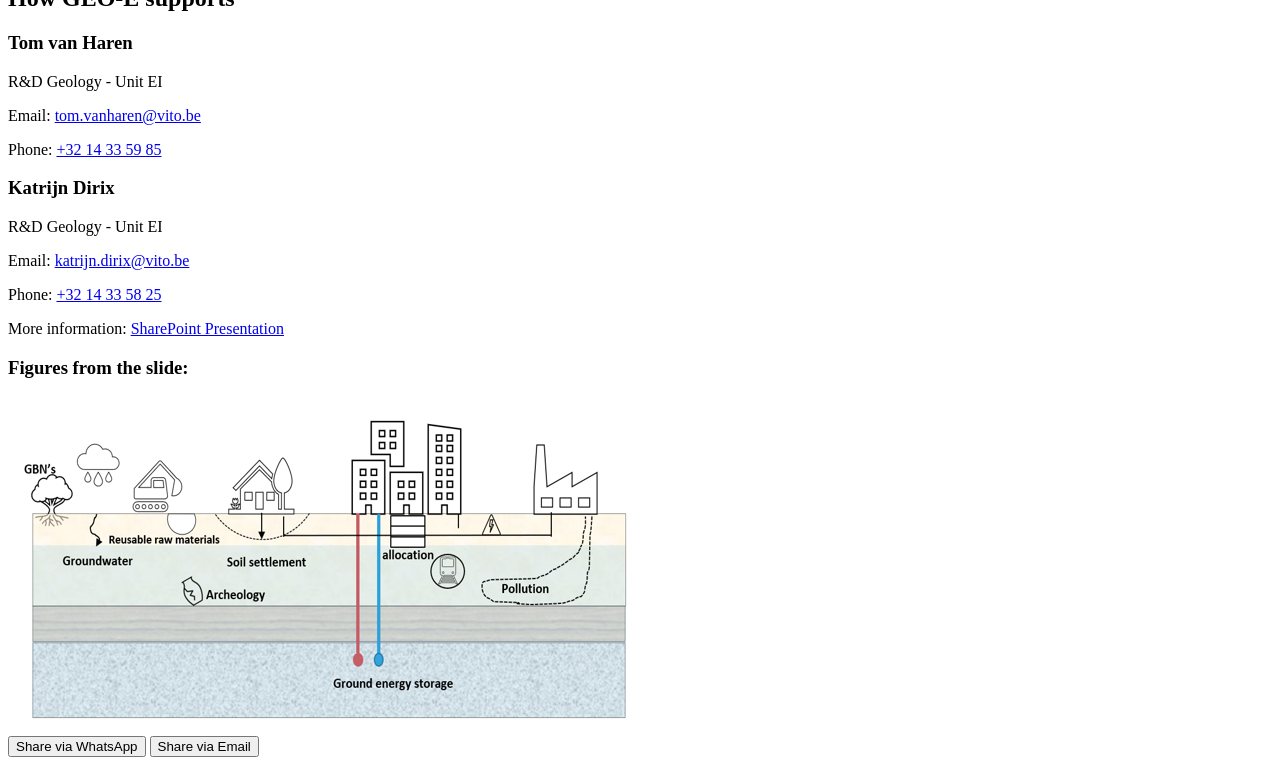
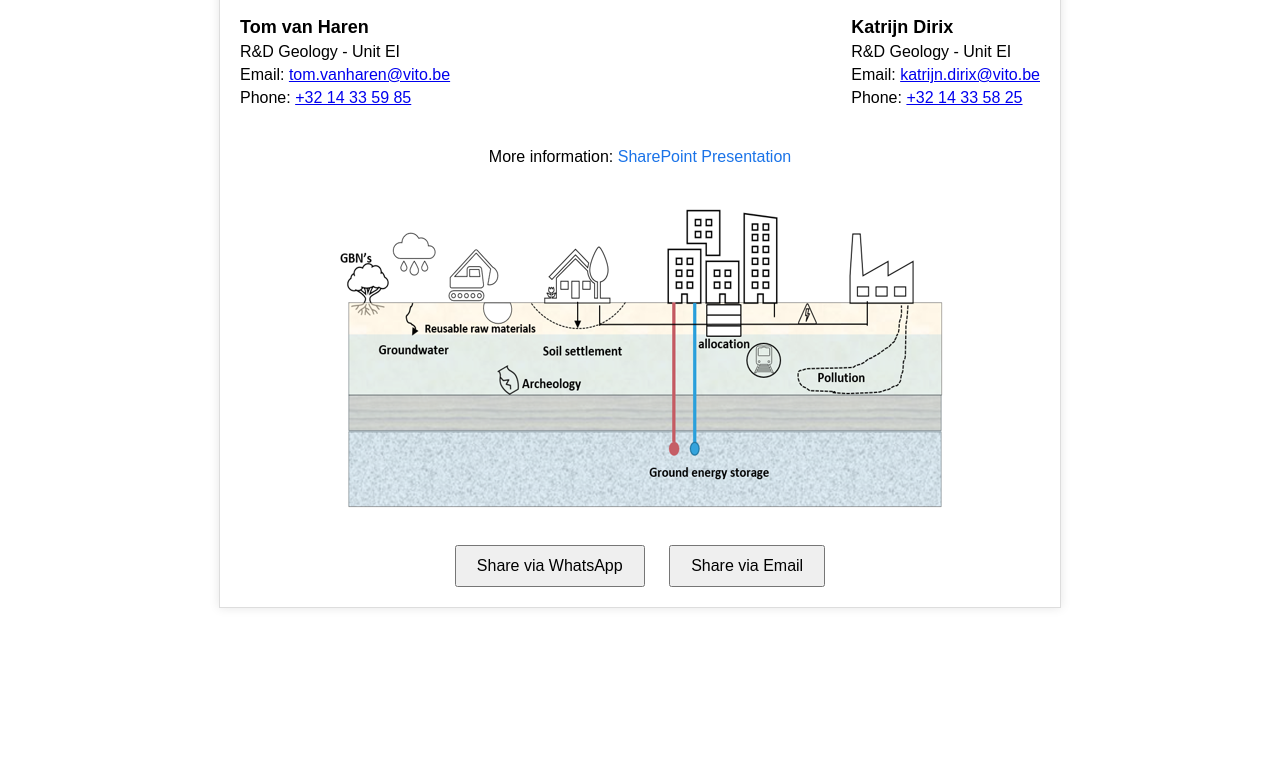
Before and after one commit to tvh16/shallow-subsurface-info, a plain HTML site: page index.html in a window 1280 px wide. Shown: the part 95-860 px from the top of the page. After the commit the page ends 800 px from the top, so only its background shows below. Drawn offline with Linux system fonts and the light colour scheme.

Commit message:
Update index.html

```diff
--- a/index.html
+++ b/index.html
@@ -4,33 +4,100 @@
     <meta charset="UTF-8">
     <meta name="viewport" content="width=device-width, initial-scale=1.0">
     <title>The Shallow Subsurface</title>
+    <style>
+        body {
+            font-family: Arial, sans-serif;
+            margin: 0;
+            padding: 20px;
+            display: flex;
+            flex-direction: column;
+            align-items: center;
+        }
+        .container {
+            max-width: 800px;
+            width: 100%;
+            border: 1px solid #ddd;
+            padding: 20px;
+            box-shadow: 0 0 10px rgba(0, 0, 0, 0.1);
+        }
+        .title {
+            text-align: center;
+            font-size: 24px;
+            font-weight: bold;
+        }
+        .subtitle {
+            text-align: center;
+            font-size: 20px;
+            margin-bottom: 20px;
+        }
+        .contact {
+            margin-bottom: 20px;
+        }
+        .contact h3 {
+            margin: 0;
+            font-size: 18px;
+        }
+        .contact p {
+            margin: 5px 0;
+        }
+        .contact-info {
+            display: flex;
+            justify-content: space-between;
+        }
+        .link {
+            text-align: center;
+            margin-bottom: 20px;
+        }
+        .link a {
+            color: #1a73e8;
+            text-decoration: none;
+        }
+        .link a:hover {
+            text-decoration: underline;
+        }
+        .image-container {
+            text-align: center;
+            margin-bottom: 20px;
+        }
+        .share-buttons {
+            text-align: center;
+        }
+        .share-buttons button {
+            margin: 0 10px;
+            padding: 10px 20px;
+            font-size: 16px;
+            cursor: pointer;
+        }
+    </style>
 </head>
 <body>
-    <h1>The Shallow Subsurface</h1>
-    <h2>How GEO-E supports</h2>
-    <div>
+    <div class="container">
+        <div class="title">The Shallow Subsurface</div>
+        <div class="subtitle">How GEO-E supports</div>
+        <div class="contact-info">
+            <div class="contact">
                 <h3>Tom van Haren</h3>
                 <p>R&D Geology - Unit EI</p>
                 <p>Email: <a href="mailto:tom.vanharen@vito.be">tom.vanharen@vito.be</a></p>
                 <p>Phone: <a href="tel:+3214335985">+32 14 33 59 85</a></p>
             </div>
-    <div>
+            <div class="contact">
                 <h3>Katrijn Dirix</h3>
                 <p>R&D Geology - Unit EI</p>
                 <p>Email: <a href="mailto:katrijn.dirix@vito.be">katrijn.dirix@vito.be</a></p>
                 <p>Phone: <a href="tel:+3214335825">+32 14 33 58 25</a></p>
             </div>
-    <div>
+        </div>
+        <div class="link">
             <p>More information: <a href="https://vitoresearch.sharepoint.com/:p:/s/unit-ei/EQSYERq_4HhLsAbDh_pVz0sBQlnkFCd7c8Mxgvm8Mhvqqw?e=DeN6i9">SharePoint Presentation</a></p>
         </div>
-    <div>
-        <!-- Add image -->
-        <h3>Figures from the slide:</h3>
+        <div class="image-container">
             <img src="Capture.png" alt="Figure from slide">
         </div>
-    <div>
+        <div class="share-buttons">
             <button onclick="shareViaWhatsApp()">Share via WhatsApp</button>
             <button onclick="shareViaEmail()">Share via Email</button>
+        </div>
     </div>
     <script>
         function shareViaWhatsApp() {
```
Lines whose indentation alone changed are shown as unchanged.
